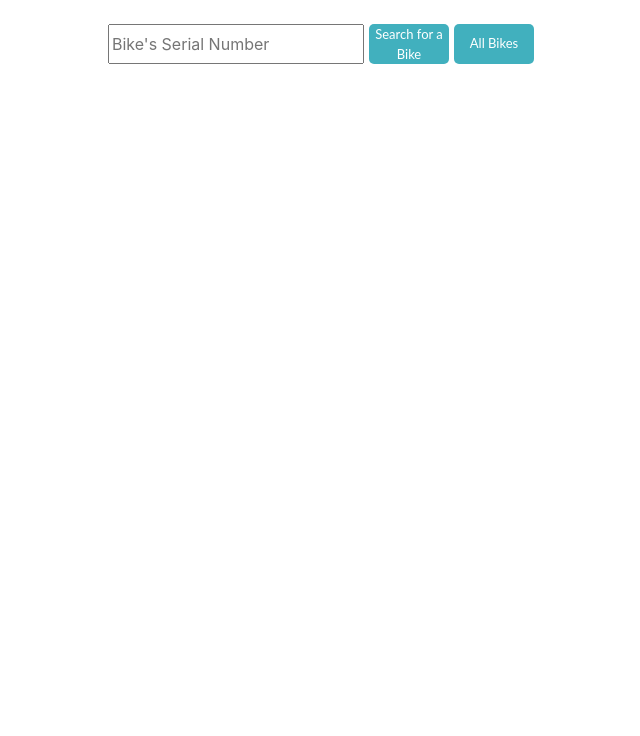
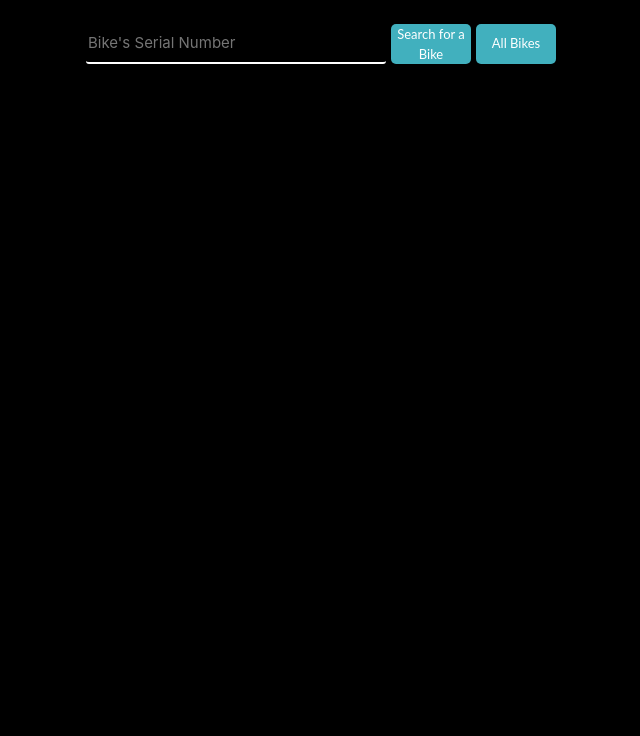
Before and after one commit to Raya-Sodwilai/bike-index-api, a website built with webpack: page src/index.html in a window 1280 px wide. Shown: the part 64-800 px from the top of the page, without its empty margins (319-959 px from the left). Built offline with nearby package versions, Linux system fonts and the light colour scheme.

Commit message:
change background color

```diff
--- a/src/css/styles.css
+++ b/src/css/styles.css
@@ -5,7 +5,7 @@ h1 {
 }
 
 body {
-  background-color: rgb(255, 255, 255);
+  background-color: black;
 }
 
 .bike-searcher {
@@ -14,7 +14,7 @@ body {
   justify-content:center;
 }
 
-.look {
+.serialNumber {
   border-bottom:#ffffff 2px solid;
   background-color: transparent;
   width: 300px;
```
